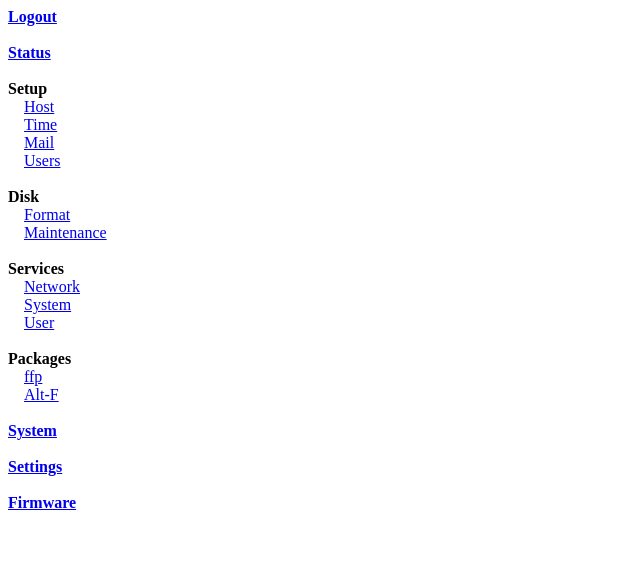
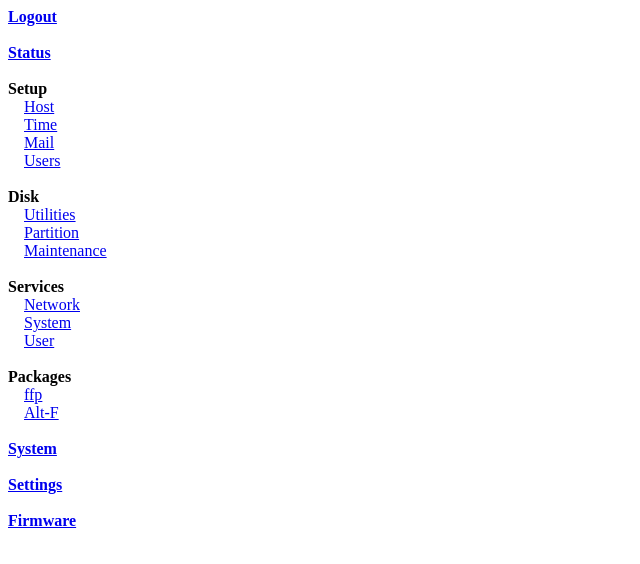
Before and after one commit to mrtnmtth/alt-f, a plain HTML site: page customroot/usr/www/index_ind.html in a window 1280 px wide. Shown: the whole page, without its empty margins (0-640 px from the left). Drawn offline with Linux system fonts and the light colour scheme.

Commit message:
-reflect the name changes (format->diskpart) and diskutil page spliting (diskutil and diskmaint)
git-svn-id: https://svn.code.sf.net/p/alt-f/code/trunk/alt-f@382 cd80dc97-fa67-4d1f-9ead-3176a861659d

```diff
--- a/customroot/usr/www/index_ind.html
+++ b/customroot/usr/www/index_ind.html
@@ -18,8 +18,9 @@
 <br>
 
 <strong>Disk</strong><br>
-&emsp;<a href="/cgi-bin/format.cgi" target="content">Format</a><br>
-&emsp;<a href="/cgi-bin/diskutil.cgi" target="content">Maintenance</a><br>
+&emsp;<a href="/cgi-bin/diskutil.cgi" target="content">Utilities</a><br>
+&emsp;<a href="/cgi-bin/diskpart.cgi" target="content">Partition</a><br>
+&emsp;<a href="/cgi-bin/diskmaint.cgi" target="content">Maintenance</a><br>
 <br>
 
 <strong>Services</strong><br>
```
